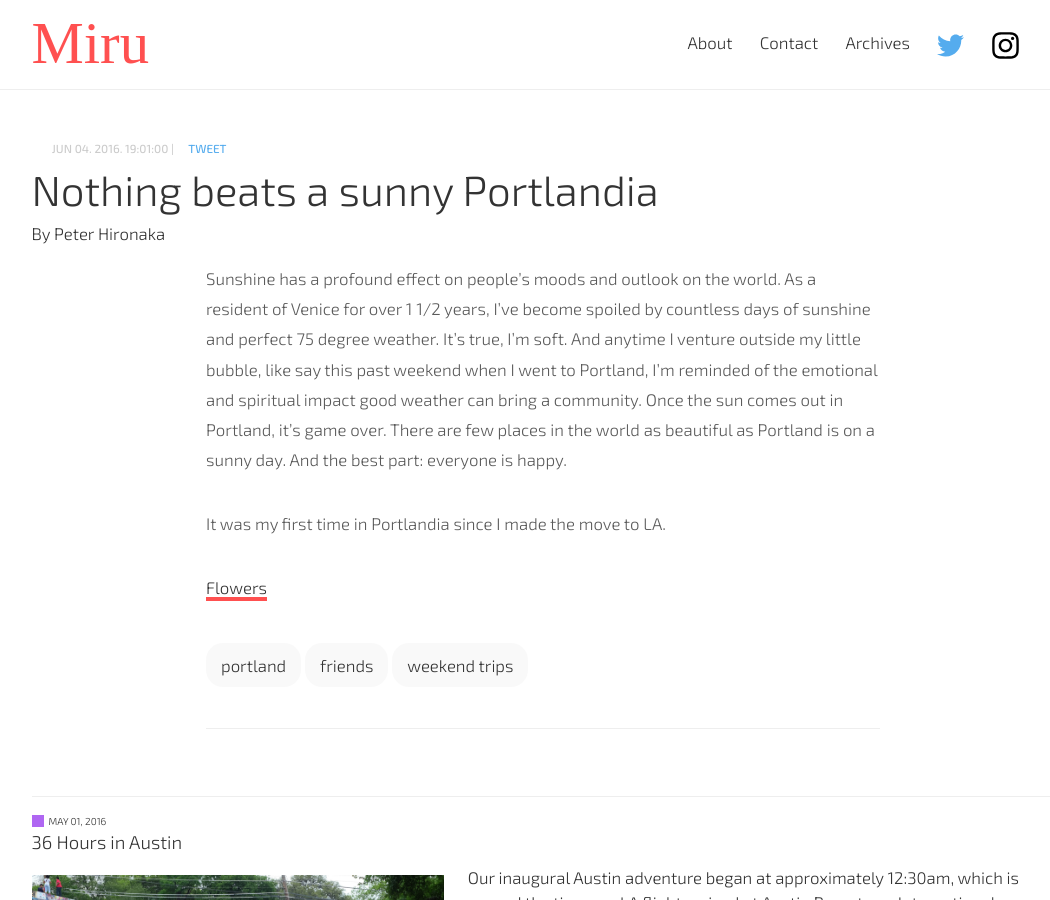
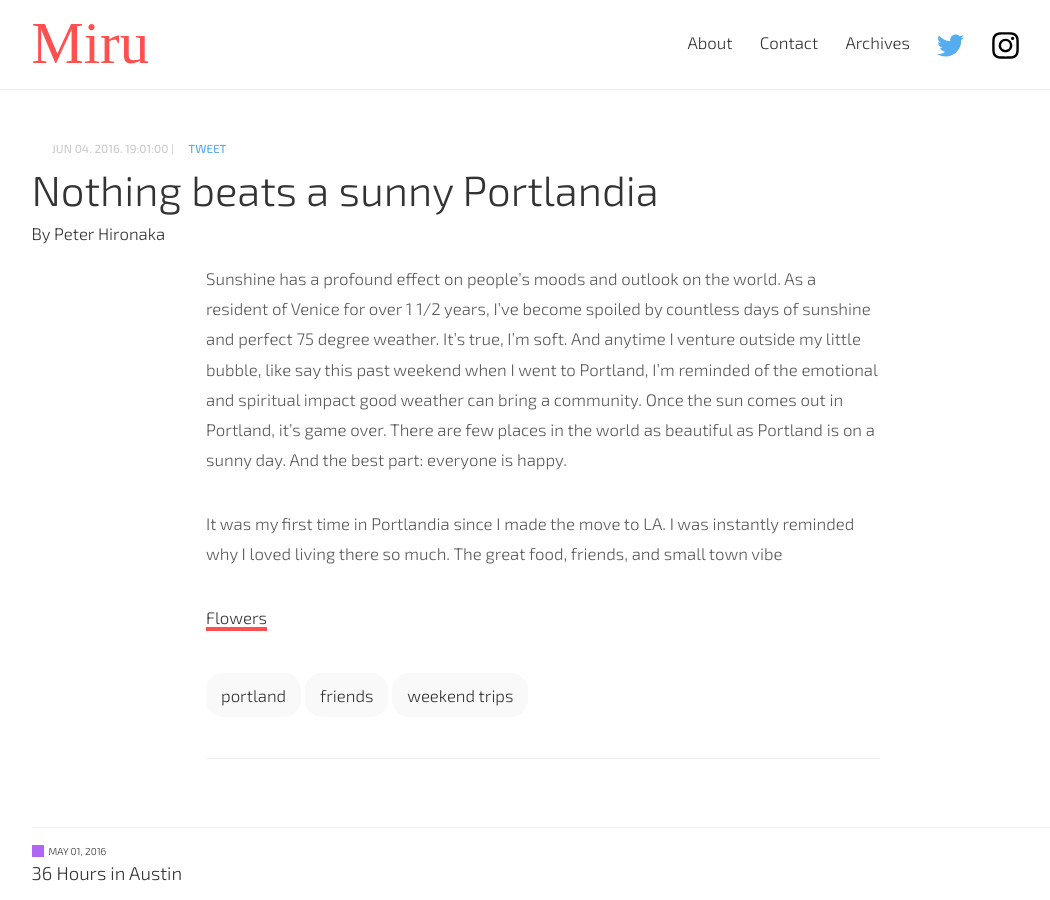
Before and after one commit to PHironaka/Miru-Blog, a Jekyll site: the page built from _posts/2016-06-04-nothing-beats-a-sunny-portlandia.markdown, in a window 1280 px wide and 900 px high. Shown: the whole window, without its empty margins (97-1147 px from the left). Built offline with Jekyll 4.4.1, drawn with Linux system fonts in a browser that asks for light colours; some web fonts are replaced; a script that is not in the unit is left out; comment, search, counter and statistics services are not loaded.

Commit message:
Updated Nothing Beats A Sunny Portlandia

```diff
--- a/_posts/2016-06-04-nothing-beats-a-sunny-portlandia.markdown
+++ b/_posts/2016-06-04-nothing-beats-a-sunny-portlandia.markdown
@@ -12,6 +12,6 @@ Field name:
 
 Sunshine has a profound effect on people's moods and outlook on the world. As a resident of Venice for over 1 1/2 years, I've become spoiled by countless days of sunshine and perfect 75 degree weather. It's true, I'm soft. And anytime I venture outside my little bubble, like say this past weekend when I went to Portland, I'm reminded of the emotional and spiritual impact good weather can bring a community. Once the sun comes out in Portland, it's game over. There are few places in the world as beautiful as Portland is on a sunny day. And the best part: everyone is happy.
 
-It was my first time in Portlandia since I made the move to LA.
+It was my first time in Portlandia since I made the move to LA. I was instantly reminded why I loved living there so much. The great food, friends, and small town vibe
 
 [Flowers](/uploads/DSCF6899.JPG)
```
